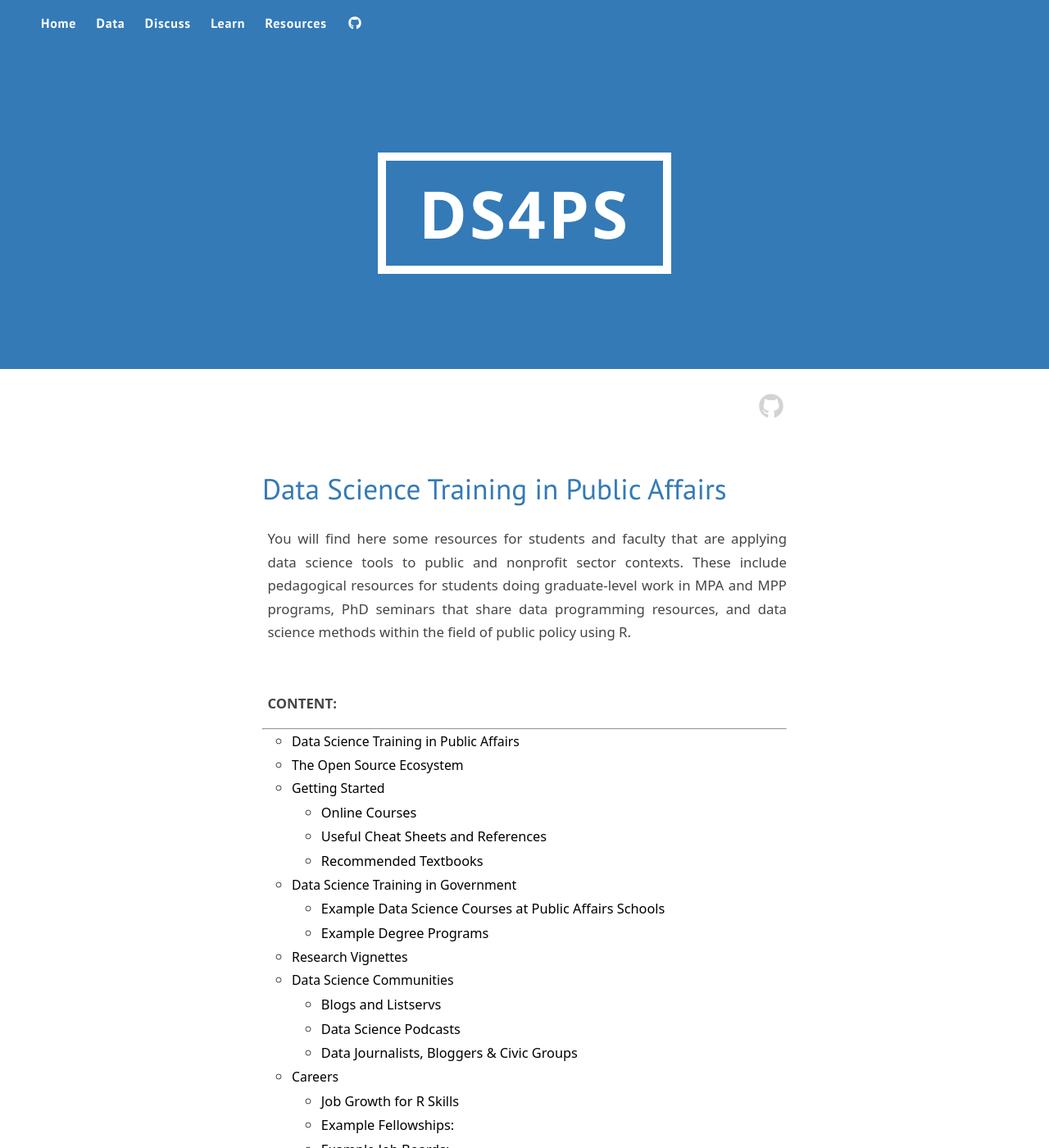
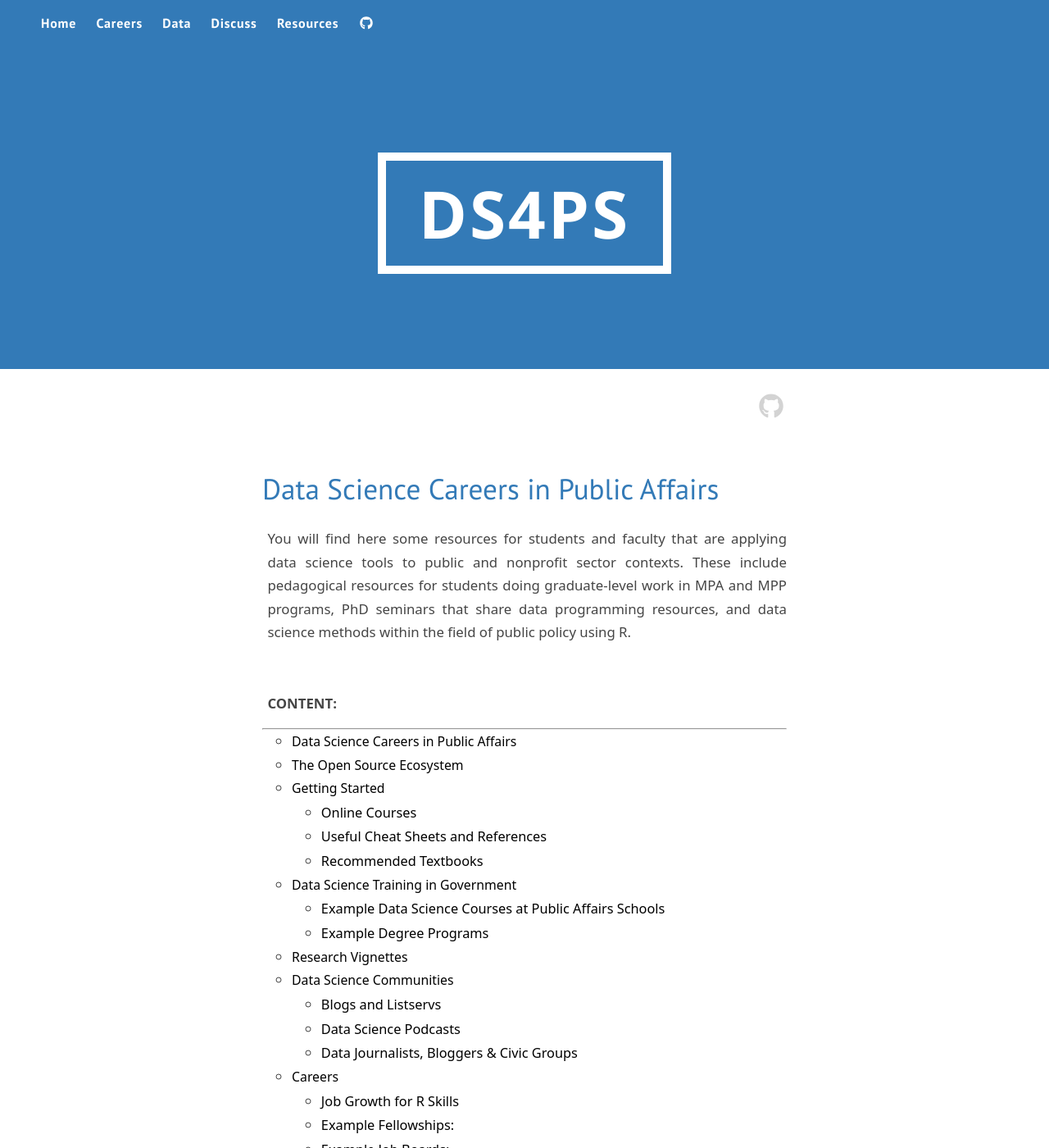
Before and after one commit to DS4PS/ds4ps_dev_site, a Jekyll site: the page built from careers.md, in a window 1280 px wide and 1400 px high. Shown: the whole window at 82% size. Built offline with Jekyll 4.4.1, drawn with Linux system fonts in a browser that asks for light colours; nearby versions of some CDN libraries; library files that are not in the unit come from our copies.

Commit message:
Update and rename learn.md to careers.md

```diff
--- a/learn.md
+++ b/careers.md
@@ -1,7 +1,7 @@
 ---
 layout: page
-title: Learn
-permalink: /learn/
+title: Careers
+permalink: /edu/
 ---
 
 
@@ -74,7 +74,7 @@ ul {
 </style>
 
 
-## Data Science Training in Public Affairs
+## Data Science Careers in Public Affairs
 
 You will find here some resources for students and faculty that are applying data science tools to public and nonprofit sector contexts. These include pedagogical resources for students doing graduate-level work in MPA and MPP programs, PhD seminars that share data programming resources, and data science methods within the field of public policy using R.
 
```
